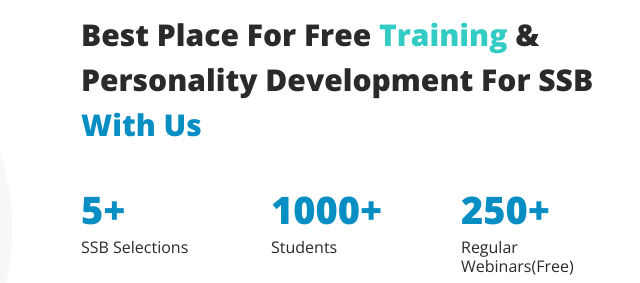
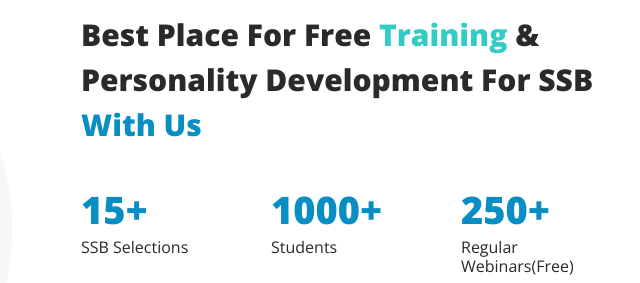
Before and after one commit to ravilpatel/ssb-colonelvyas, a plain HTML site: page index.html in a window 1280 px wide. Shown: the part 858-1141 px from the top of the page, 571-1211 px from the left. Drawn offline with nearby package versions, Linux system fonts and the light colour scheme.

Commit message:
Update index.html

```diff
--- a/index.html
+++ b/index.html
@@ -146,7 +146,7 @@
           <div class="row">
             <div class="col-lg-4 col-sm-4">
               <div class="about-item">
-                <h4>5+</h4>
+                <h4>15+</h4>
                 <h6>SSB Selections</h6>
               </div>
             </div>
```
